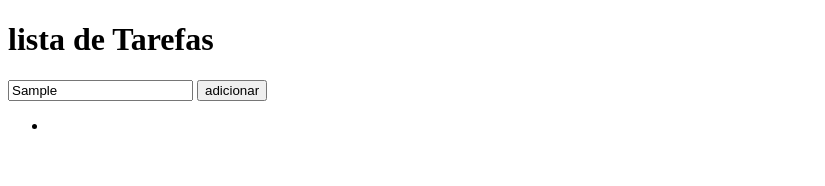
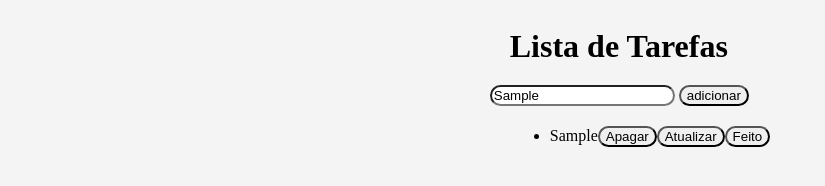
Before and after one commit to RyanCarmo/Curso-de-Programa-o-Web-com-HTML-CSS-JavaScript-2024.1, a plain HTML site: page Ultima Aula/index.html in a window 1280 px wide. Both pictures are taken after typing "Sample" into the empty fields and a click on the button "adicionar". Shown: the whole page, without its empty margins (0-825 px from the left). Drawn offline with Linux system fonts and the light colour scheme; a web font is replaced by a local one.

Commit message:
index.html

```diff
--- a/Ultima Aula/index.html
+++ b/Ultima Aula/index.html
@@ -6,13 +6,13 @@
     <link rel="preconnect" href="https://fonts.googleapis.com">
     <link rel="preconnect" href="https://fonts.gstatic.com" crossorigin>
     <link href="https://fonts.googleapis.com/css2?family=Kode+Mono:wght@400..700&display=swap" rel="stylesheet">
-    <link ref = "stylesheet" href="styles.css">
+    <link rel="stylesheet" href="styles.css">
     <title>Lista de Tarefas</title>
 </head>
 <body>
     <div>
         <div>
-            <h1>lista de Tarefas</h1>
+            <h1>Lista de Tarefas</h1>
         </div>
         <div>
             <input type="text" id="taskInput" placeholder="adicionar nova tarefa">
@@ -24,43 +24,43 @@
     </div>
     <script>
         function addTask(){
-            let taskInput = document.getElementById
-            ("taskInput");
-            let taskList = document.getElementById
-            ("taskList");
+            let taskInput = document.getElementById("taskInput");
+            let taskList = document.getElementById("taskList");
 
-        if(taskInput.value.trim() !== ""){''
-            let li = document.createElement("li")
-            let span = document.createElement("span")
-            let deletebutton = document.createElement("button")
-            let updatebutton = document.createElement("button")
-            let donebutton = document.createElement("button")
+            if(taskInput.value.trim() !== ""){
+                let li = document.createElement("li");
+                let span = document.createElement("span");
+                let deletebutton = document.createElement("button");
+                let updatebutton = document.createElement("button");
+                let donebutton = document.createElement("button");
 
-            taskList.appendChild(li)
-            span.textContent = taskInput.value
-            deletebutton.textContent = "Apagar"
-            updatebutton.textContent = "Atualizar"
-            donebutton.textContent = "Feito"
+                taskList.appendChild(li);
+                span.textContent = taskInput.value;
+                deletebutton.textContent = "Apagar";
+                updatebutton.textContent = "Atualizar";
+                donebutton.textContent = "Feito";
 
                 deletebutton.onclick = () => {
-                taskList.removeChild(li)
-            }
+                    taskList.removeChild(li);
+                };
                 updatebutton.onclick = () => {
                     let newtask = prompt("Editar tarefa:", span.textContent);
                     if(newtask !== null && newtask.trim() !== ""){
                         span.textContent = newtask;
                     }
+                };
                 donebutton.onclick = () => {
-                    span.classlist.toggle("completed")
+                    span.classList.toggle("completed");
+                };
+
+                li.appendChild(span);
+                li.appendChild(deletebutton);
+                li.appendChild(updatebutton);
+                li.appendChild(donebutton);
             }
-
+            else {
+                alert("Por favor, insira uma tarefa válida!");
             }
-        }
-
-        else(
-            alert("Por favor, insira uma tarefa valida!")
-        )
-
         }
     </script>
 </body>
```
Lines whose indentation alone changed are shown as unchanged.
